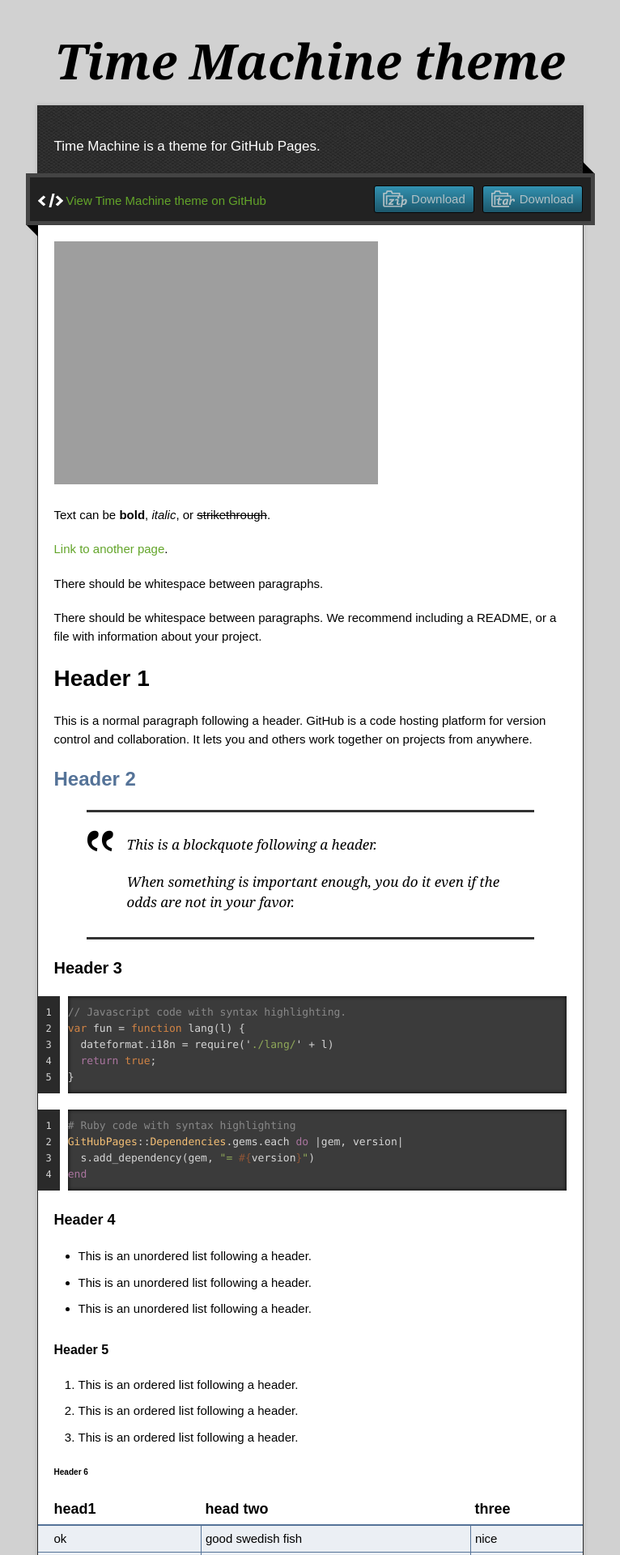
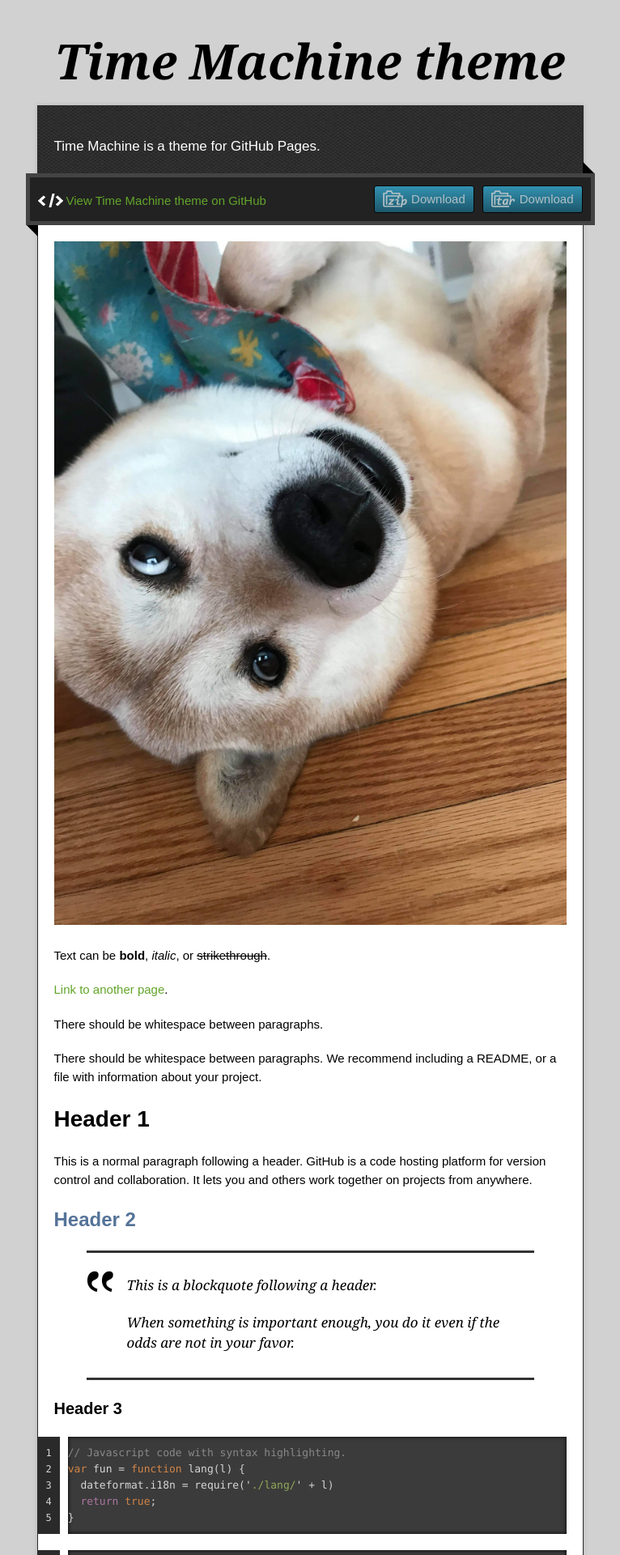
Before and after one commit to savannthorn/savannthorn.github.io, a Jekyll site: the page built from index.md, in a window 1280 px wide. Shown: the top 1920 px of the page at 81% size, without its empty margins (257-1023 px from the left). Built offline with Jekyll 4.4.1, drawn with Linux system fonts in a browser that asks for light colours.

Commit message:
Update index.md

```diff
--- a/index.md
+++ b/index.md
@@ -4,7 +4,7 @@ layout: default
 
 
 
-![My Doge, Herculino](/image/doge-herculino.jpg {:height="25%" width="25%"})
+![My Doge, Herculino](/image/doge-herculino.jpg)
 
 
 
```
